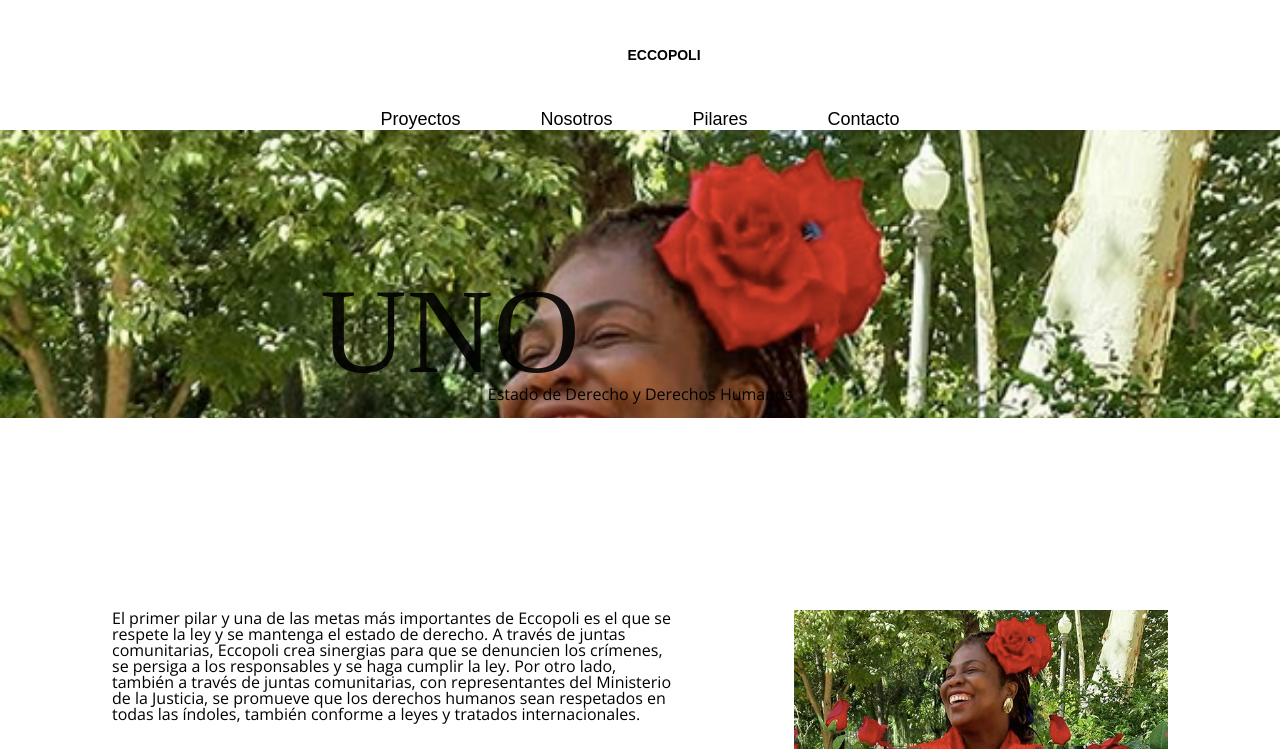
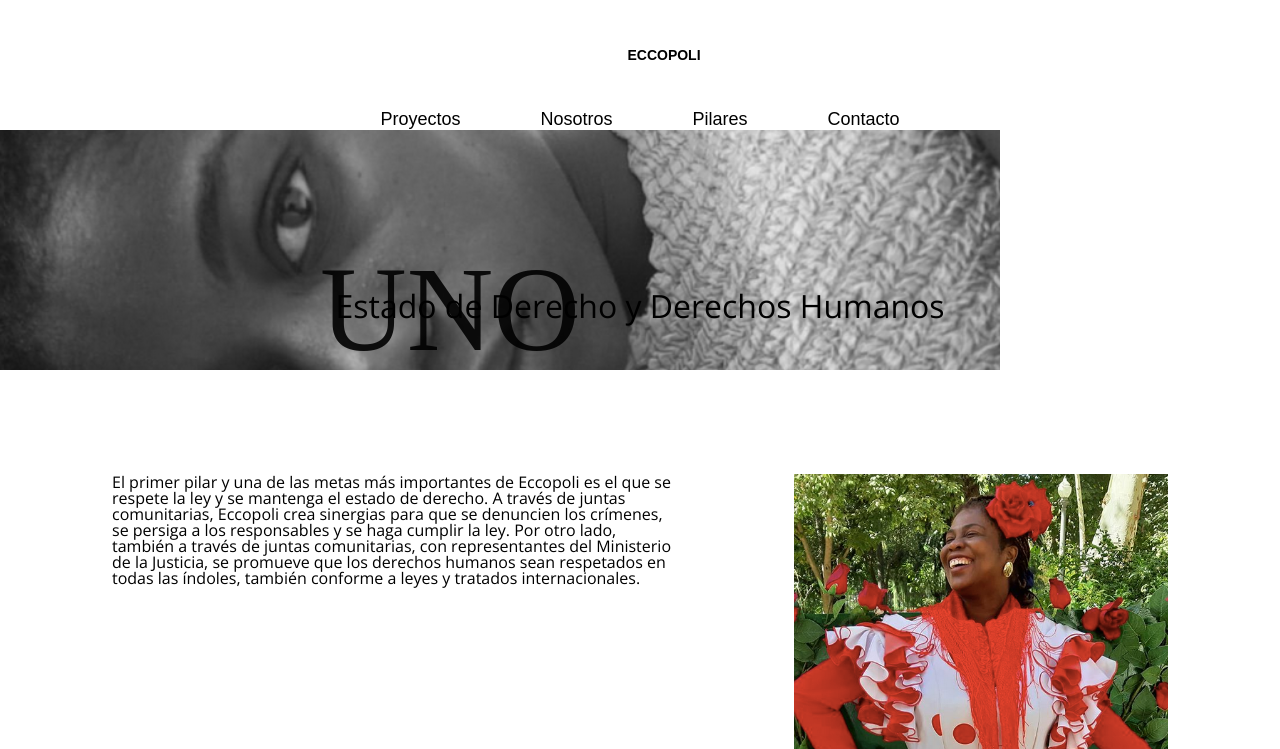
Before and after one commit to nataliacarreon/Disweb-, a plain HTML site: page ecopoli/pilares.html in a window 1280 px wide. Shown: the top 749 px of the page. Drawn offline with nearby package versions, Linux system fonts and the light colour scheme; a web font is replaced by a local one.

Commit message:
1titulobien

```diff
--- a/ecopoli/css/stylespilares.css
+++ b/ecopoli/css/stylespilares.css
@@ -216,7 +216,8 @@ nav {
 
 }
 li {
-    display: inline-block;
+	display: inline-block;
+	padding: 0rem 0rem 5rem 0rem;
 }
 li a {
     color: black;
@@ -341,26 +342,27 @@ a:hover {
 /* --------INICIO---------titulos------ */
 
 
-h3 {
-	margin: 0;
+ h3 {
+	 display: flex;
+	 position: absolute;
+	 justify-content: center;
 	line-height: 1;
-	font-size: 1rem;
+	font-size: 2rem;
 	font-family: 'Open Sans', serif;
 }
 
 section {
-	padding: 16rem 0 2rem 0;
+	padding: 6rem 0 6rem 0;
 	position: relative;
 	text-align: center;
-	height: 20vh;
+	height: 30vh;
+	width: 100vw;
 	display: flex;
 	align-items: center;
 	flex-direction: column;
-	background-color: #fefefe;
-	overflow: hidden;
-	background-image: url(../images/fff.png);
-	background-size: cover;
-	background-repeat: no-repeat;
+	/* background-color: #fefefe; */
+	/* overflow: hidden; */
+
 	/* background-color: #ffff05; */
 }
 
@@ -379,7 +381,6 @@ section {
 .parallax-text {
 	/* width: 100vw;  si lo ativo se va a la izquierda*/
 	position: absolute;
-	bottom: -70%;
 	left: 25%;
 	font-family: 'DM Serif Text', serif;
 	font-size: 120px;
@@ -420,21 +421,27 @@ section {
 	/* display: flex; */
 }
 
-#tituno {
+div #tituno {
+	overflow: hidden;
 	/* position: relative; */
-	padding-bottom: 9rem;
+	position: relative;
+	display: flex;
+	height: 30vh;
+	padding-top: 4rem;
+	margin-bottom: 7vh;
+	background-image: url(../images/mujer.png);
+	background-size: 1000px;
+	background-repeat: no-repeat;
 }
 
 #titdos {
 	padding-top: 350px;
-	padding-bottom: 9rem;
-	/* position: relative; */
+	padding-bottom: 7vh;
 }
 
 #tittre {
 	padding-top: 250px;
 	padding-bottom: 9rem;
-	/* position: relative; */
 }
 
 div {
--- a/ecopoli/js/parallax.js
+++ b/ecopoli/js/parallax.js
@@ -3,7 +3,7 @@ $( function(){
     var scrollTop = $(window).scrollTop();
 
     function lol( $this ) {
-      var translate = (scrollTop - $($this).data('orig-offset')) / $(window).height() * 150;
+      var translate = (scrollTop - $($this).data('orig-offset')) / $(window).height() * 250;
       $($this).css({transform: 'translate3d(0,' + translate +'%'+', 0)'});
     }
 
```
Also changed, not shown: ecopoli/pilares.html (+3 -2 lines).
